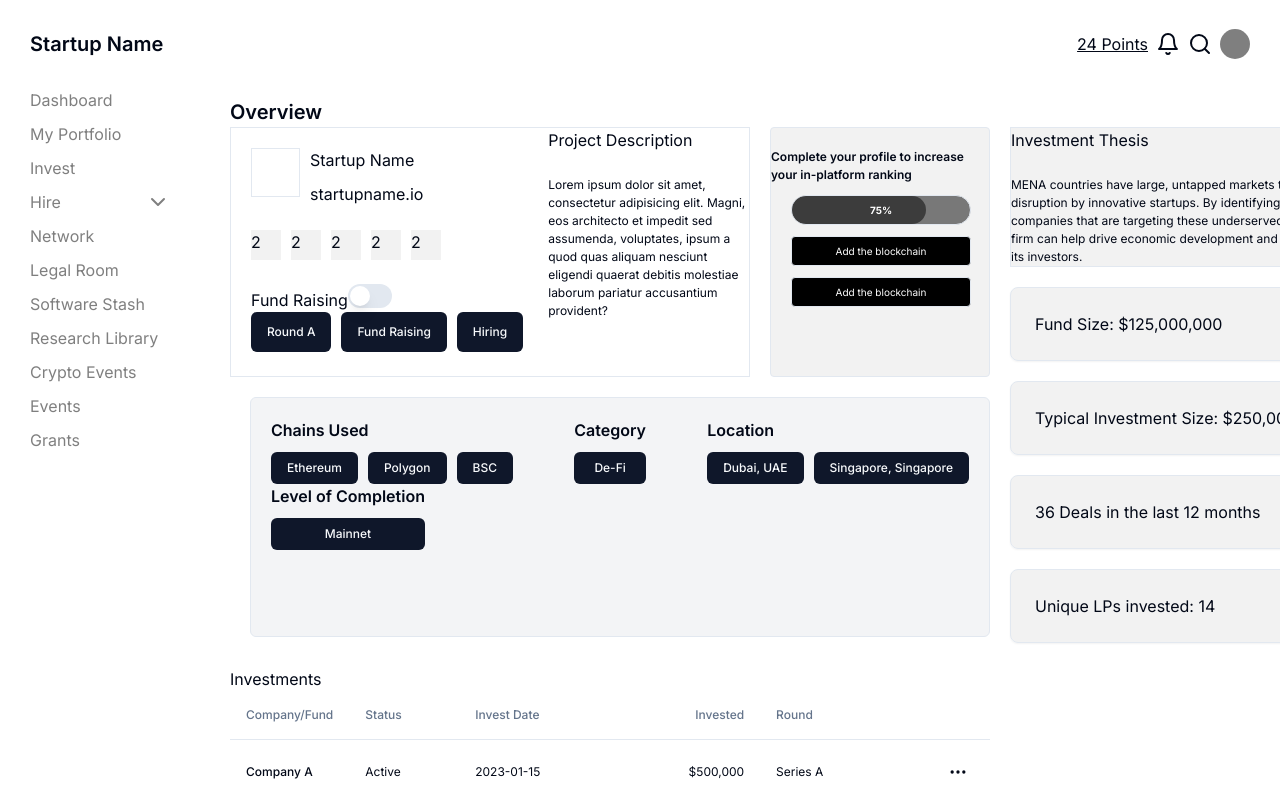
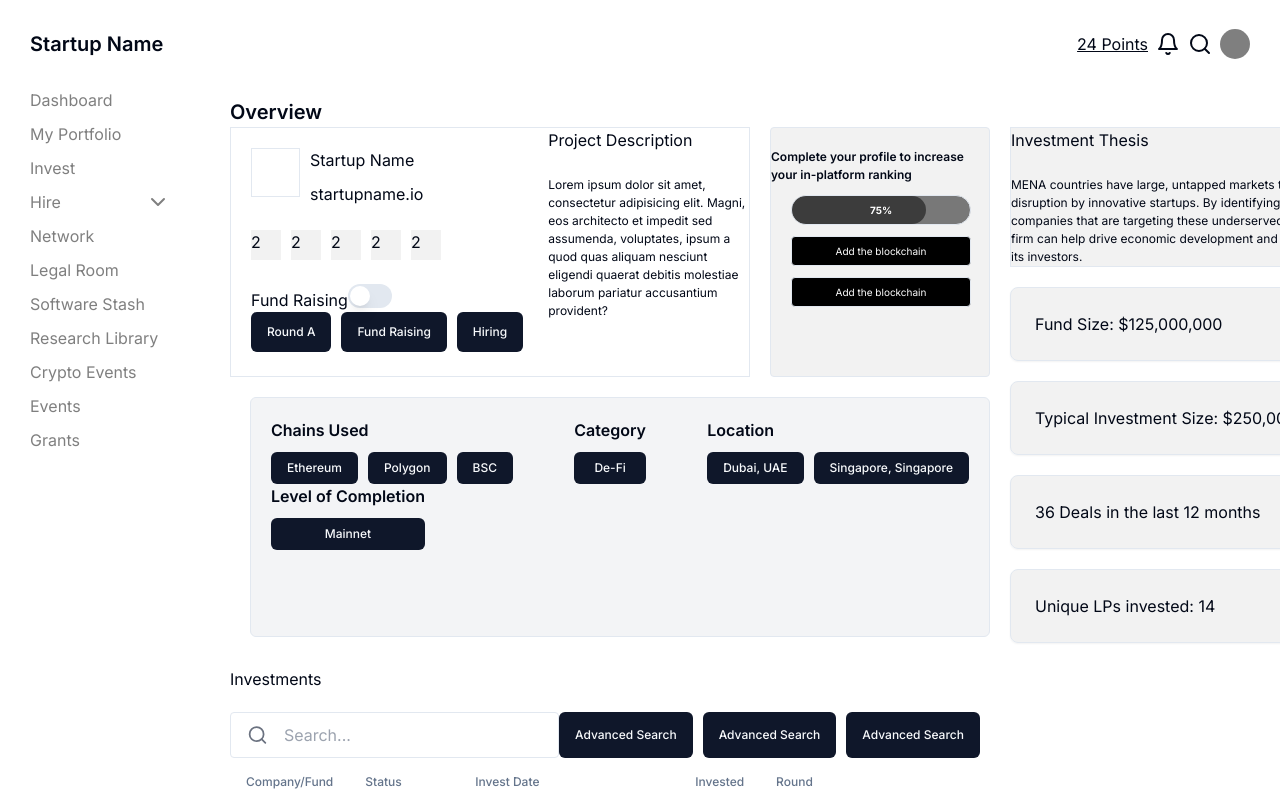
Before and after one commit to ShaikhNabeelShabbir/unbundl-web, a React (Vite) app: page /investor-dashboard in a window 1280 px wide. Both pictures are taken after a click on the button "My Portfolio". Shown: the top 800 px of the page. Built offline with nearby package versions, Linux system fonts and the light colour scheme.

Commit message:
completed investor

```diff
--- a/src/pages/startup/my-portfolio.tsx
+++ b/src/pages/startup/my-portfolio.tsx
@@ -10,7 +10,7 @@ import {
   TableRow,
 } from "@/components/ui/table";
 import { Card, CardHeader } from "@/components/ui/card";
-import { MoreHorizontal } from "lucide-react";
+import { MoreHorizontal, Search } from "lucide-react";
 
 const investmentTeam = [
   {
@@ -167,6 +167,25 @@ const MyPortfolio: React.FC = () => {
               <div className="mt-[30px]">
                 {" "}
                 <p>Investments</p>
+                <div className="flex items-center justify-between mt-[21px]">
+                  <div className="flex items-center w-[650px] h-[46px] border rounded-[4px]">
+                    <Search className="ml-4 text-gray-500" />
+                    <input
+                      type="text"
+                      className="w-full px-4 py-2 outline-none"
+                      placeholder="Search..."
+                    />
+                  </div>
+                  <Button className="w-[140px] h-[46px] mr-[10px]">
+                    Advanced Search
+                  </Button>
+                  <Button className="w-[140px] h-[46px] mr-[10px]">
+                    Advanced Search
+                  </Button>
+                  <Button className="w-[140px] h-[46px] mr-[10px]">
+                    Advanced Search
+                  </Button>
+                </div>
                 <Table>
                   <TableHeader>
                     <TableRow>
@@ -202,6 +221,25 @@ const MyPortfolio: React.FC = () => {
               <div className="pt-[30px]">
                 {" "}
                 <p>Investment Team</p>
+                <div className="flex items-center justify-between mt-[21px]">
+                  <div className="flex items-center w-[650px] h-[46px] border rounded-[4px]">
+                    <Search className="ml-4 text-gray-500" />
+                    <input
+                      type="text"
+                      className="w-full px-4 py-2 outline-none"
+                      placeholder="Search..."
+                    />
+                  </div>
+                  <Button className="w-[140px] h-[46px] mr-[10px]">
+                    Advanced Search
+                  </Button>
+                  <Button className="w-[140px] h-[46px] mr-[10px]">
+                    Advanced Search
+                  </Button>
+                  <Button className="w-[140px] h-[46px] mr-[10px]">
+                    Advanced Search
+                  </Button>
+                </div>
                 <Table className="border">
                   <TableHeader>
                     <TableRow>
```
